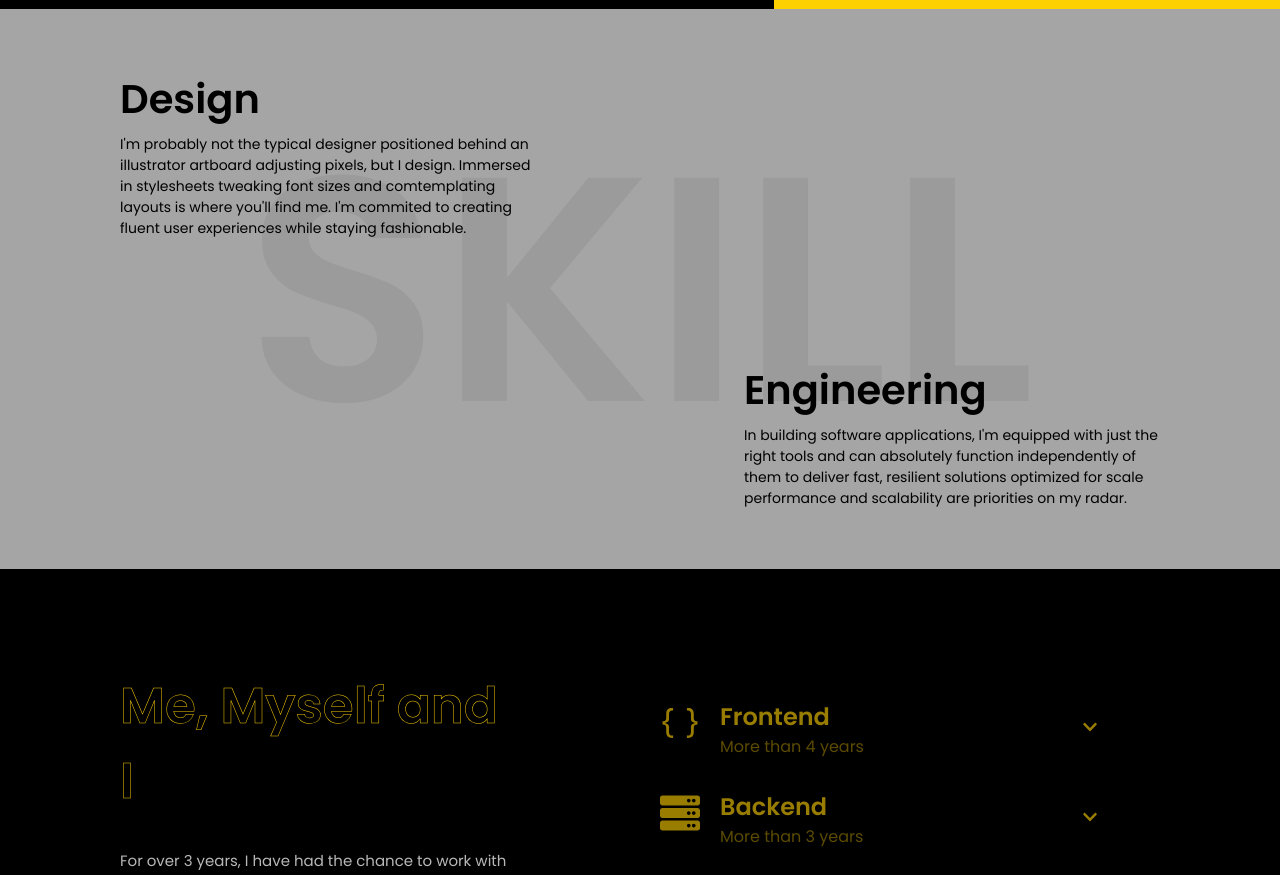
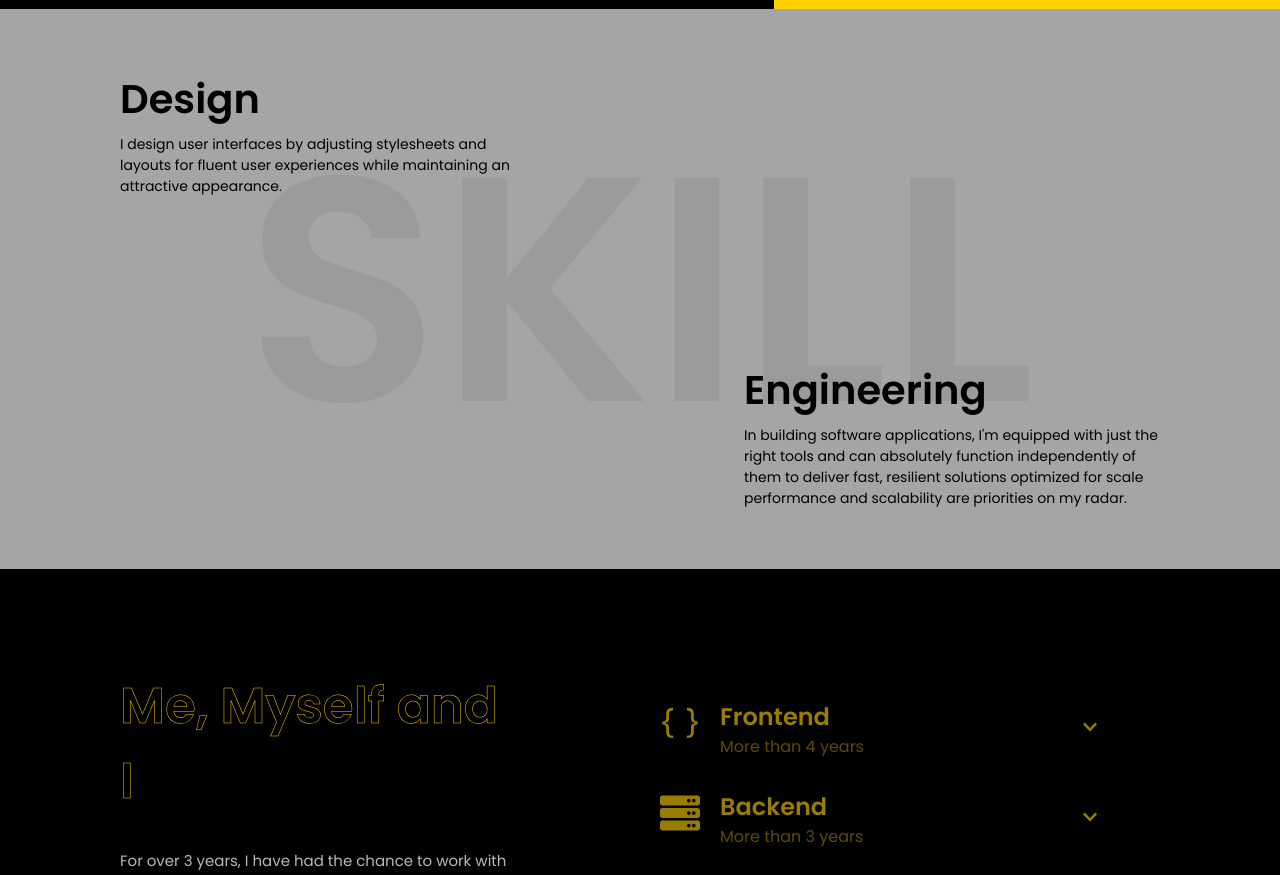
Before and after one commit to devmarcuz/Otunba-Portfolio, a React (Create React App) app: page / in a window 1280 px wide. Shown: the part 860-1735 px from the top of the page. Built offline with nearby package versions, Linux system fonts and the light colour scheme.

Commit message:
Update Skill.js

```diff
--- a/src/components/Skill.js
+++ b/src/components/Skill.js
@@ -8,11 +8,7 @@ const Skill = () => {
       <div className="left-content">
         <h1>Design</h1>
         <p>
-          I'm probably not the typical designer positioned behind an illustrator
-          artboard adjusting pixels, but I design. Immersed in stylesheets
-          tweaking font sizes and comtemplating layouts is where you'll find me.
-          I'm commited to creating fluent user experiences while staying
-          fashionable.
+          I design user interfaces by adjusting stylesheets and layouts for fluent user experiences while maintaining an attractive appearance.
         </p>
       </div>
       <div className="right-content">
```
